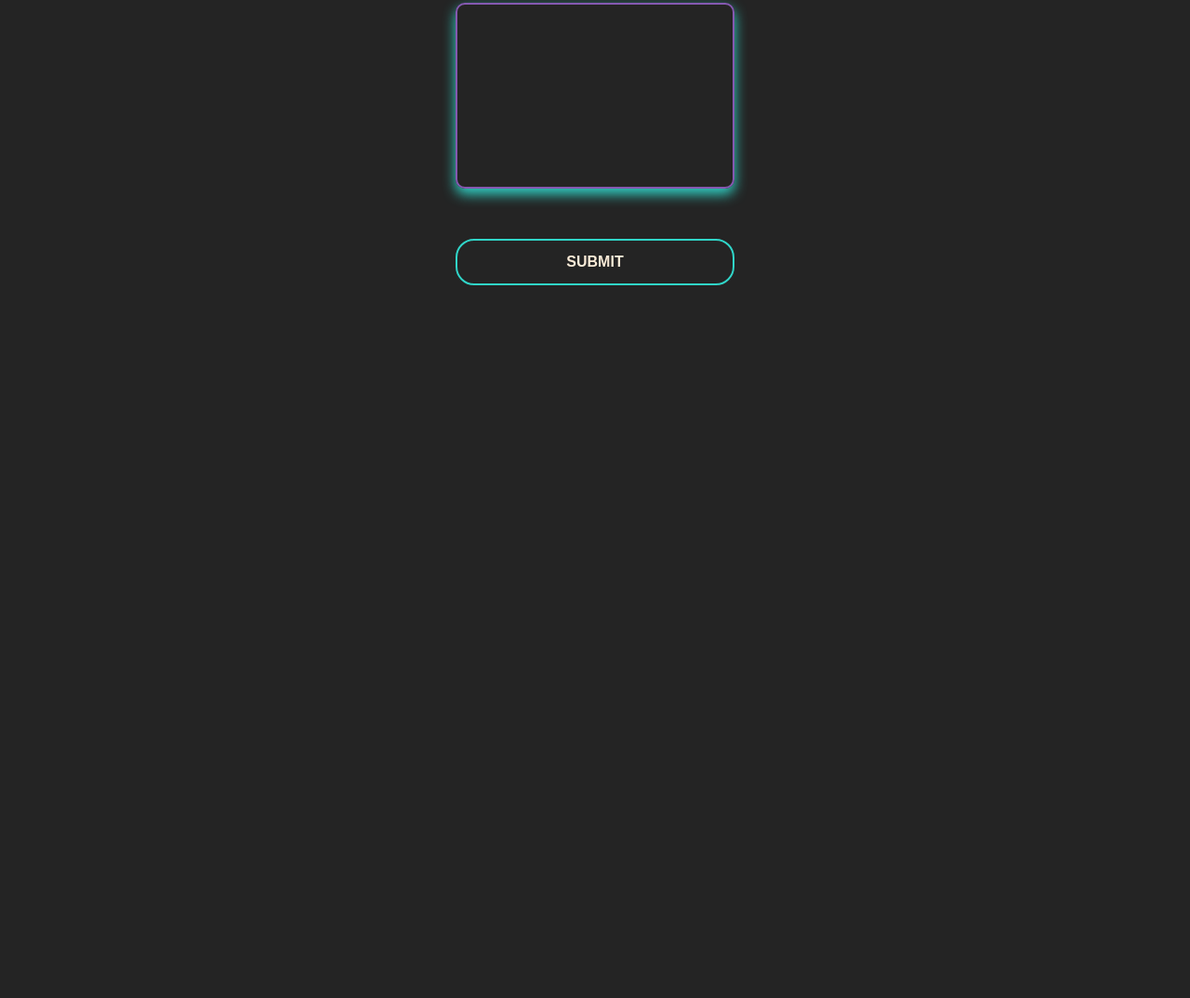
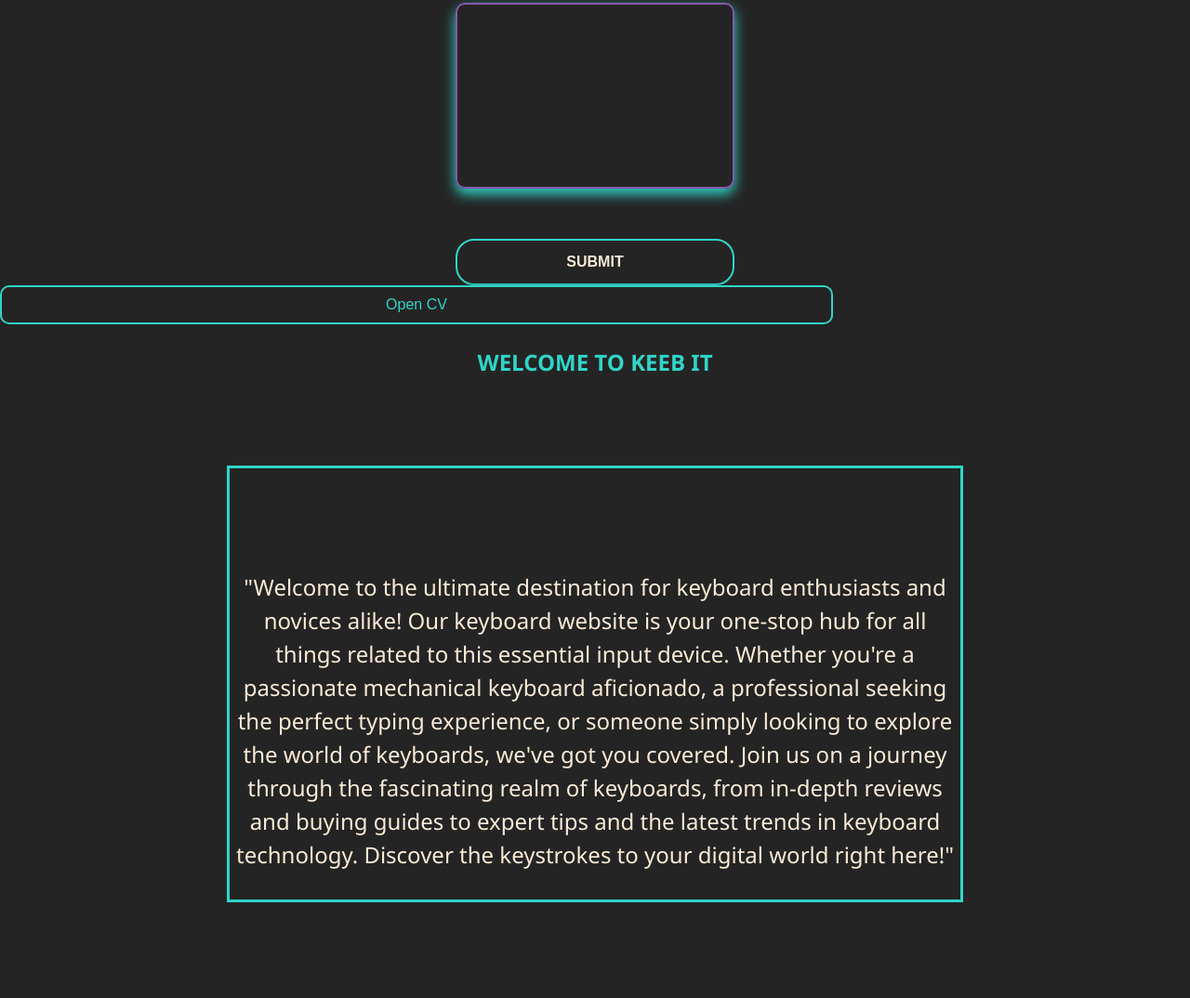
Before and after one commit to khertoons/keeb-it, a plain HTML site: page contact.html in a window 1280 px wide. Shown: the part 420-1494 px from the top of the page at 93% size. Before the commit the page ends 800 px from the top, so only its background shows below. Drawn offline with Linux system fonts and the light colour scheme.

Commit message:
contact.html

```diff
--- a/contact.html
+++ b/contact.html
@@ -31,4 +31,25 @@
         <textarea id="subject" name="subject" style="height:200px"></textarea><br>
         <input type="submit" value="Submit">
     </form>
+    <button onclick="openPDF()">Open CV</button>
+
+<script>
+
+    function openPDF() {
+
+        var pdfPath = 'https://docs.google.com/document/d/1ZjaBbWGwDCz7e-aNPIdV0rnpm9wdNj1p/edit?usp=drivesdk&ouid=116320449163147842021&rtpof=true&sd=true';
+
+
+        window.open(pdfPath, '_blank');
+    }
+</script>
+    <main>
+        <section id="home">
+            <h1>WELCOME TO KEEB IT</h1>
+            <div class="container">
+                <div class="welcome-text">
+                    <p>"Welcome to the ultimate destination for keyboard enthusiasts and novices alike! Our keyboard website is your one-stop hub for all things related to this essential input device. Whether you're a passionate mechanical keyboard aficionado, a professional seeking the perfect typing experience, or someone simply looking to explore the world of keyboards, we've got you covered. Join us on a journey through the fascinating realm of keyboards, from in-depth reviews and buying guides to expert tips and the latest trends in keyboard technology. Discover the keystrokes to your digital world right here!"</p>
+                </div>
+            </div>
+        </section>
 </body>
```
